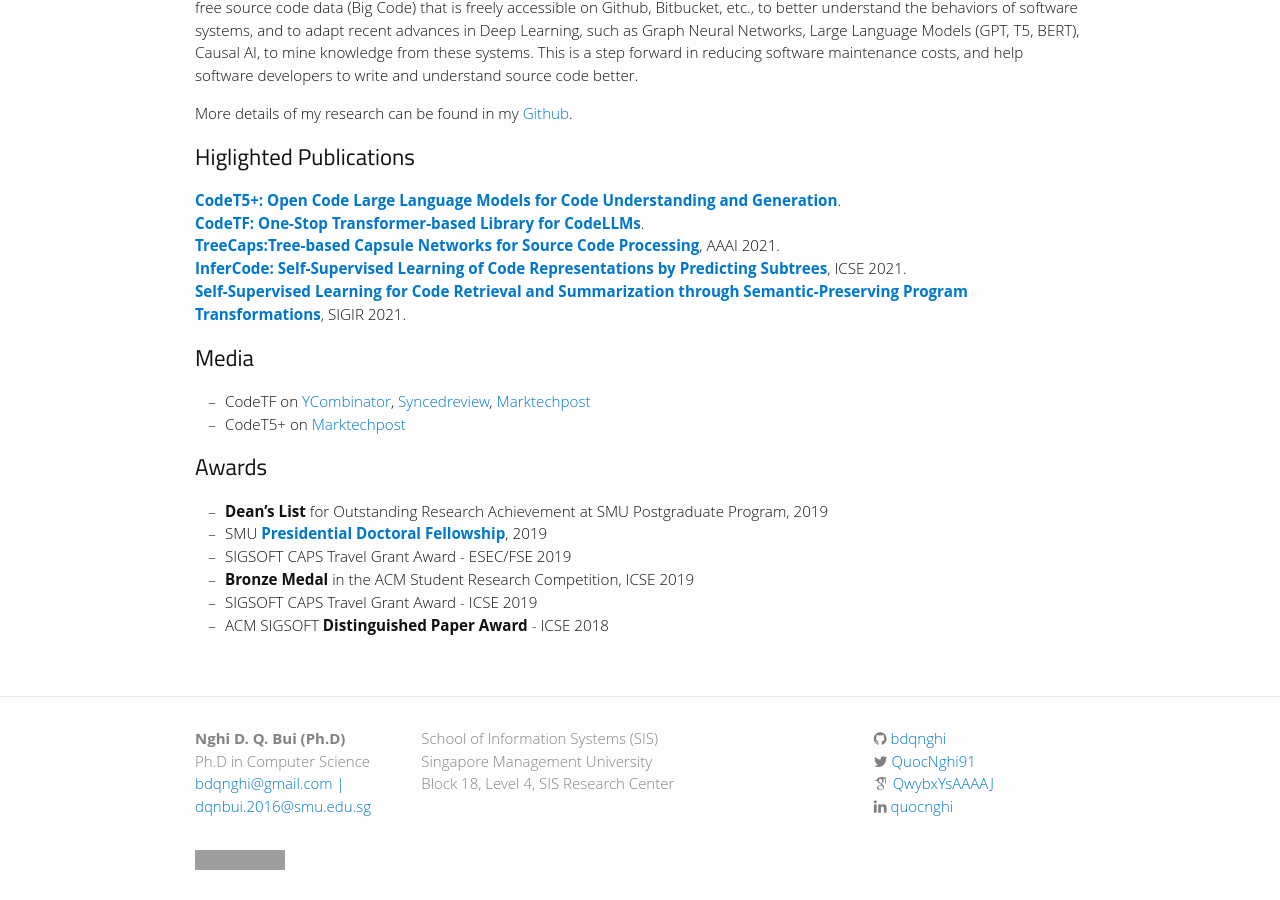
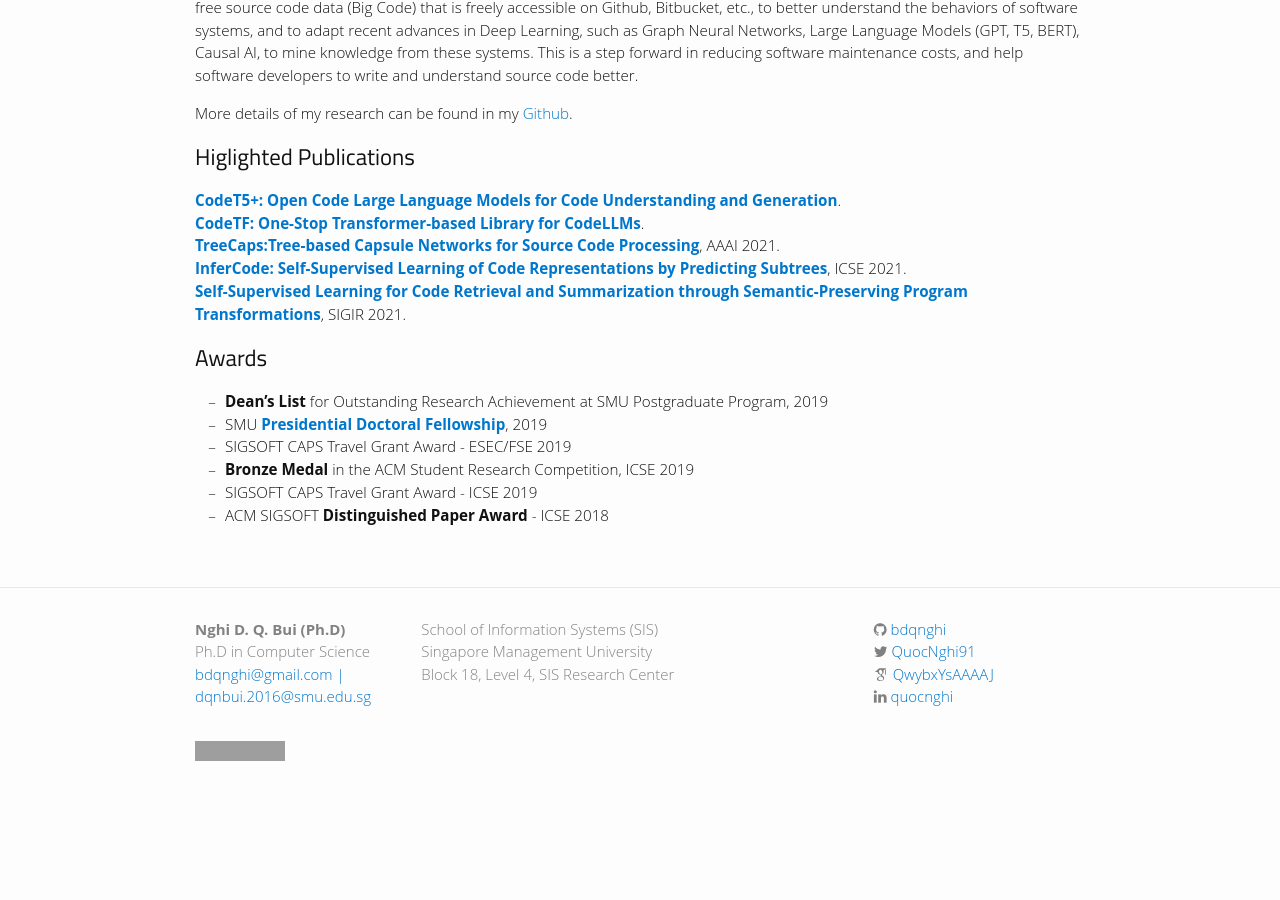
Before and after one commit to bdqnghi/bdqnghi.github.io, a Jekyll site: the page built from index.md, in a window 1280 px wide and 900 px high, scrolled down 697 px. Built offline with Jekyll 4.4.1, drawn with Linux system fonts in a browser that asks for light colours; nearby versions of some CDN libraries; some web fonts are replaced; after the commit the page ends 1488 px from its top, so only the background shows below that; grey boxes are pictures that could not be loaded.

Commit message:
Remove Media in Index

```diff
--- a/index.md
+++ b/index.md
@@ -36,12 +36,6 @@
 [**Self-Supervised Learning for Code Retrieval and Summarization through Semantic-Preserving Program Transformations**](https://arxiv.org/pdf/2009.02731.pdf), SIGIR 2021.
 <br>
 
-## Media
-
-- CodeTF on [YCombinator](https://news.ycombinator.com/item?id=36233881), [Syncedreview](https://syncedreview.com/2023/06/13/salesforce-ais-codetf-library-facilitates-easy-llm-integration-for-code-intelligence-tasks), [Marktechpost](https://www.marktechpost.com/2023/06/06/salesforce-ai-research-introduces-codetf-a-one-stop-transformer-library-for-code-large-language-models-codellm/)
-- CodeT5+ on [Marktechpost](https://www.marktechpost.com/2023/05/20/salesforce-ai-introduces-codet5-a-new-family-of-open-code-large-language-models-with-an-encoder-decoder-architecture/)
-
-
 ## Awards
 * **Dean's List** for Outstanding Research Achievement at SMU Postgraduate Program, 2019
 * SMU <a href="https://graduatestudies.smu.edu.sg/phd/singapore-management-university-smu-phd-financial-assistance-schemes#computing" target="_blank">**Presidential Doctoral Fellowship**</a>, 2019
```
